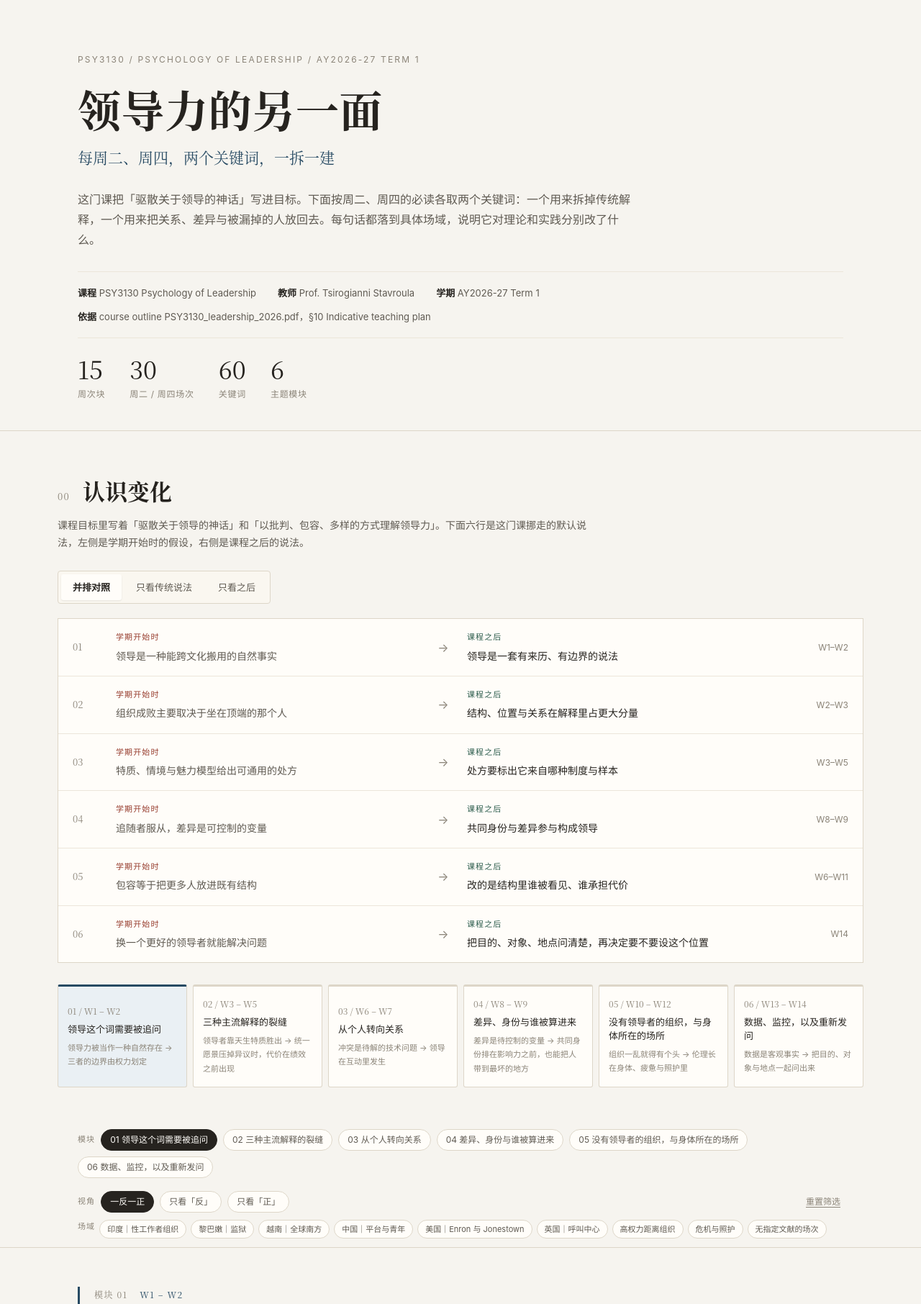
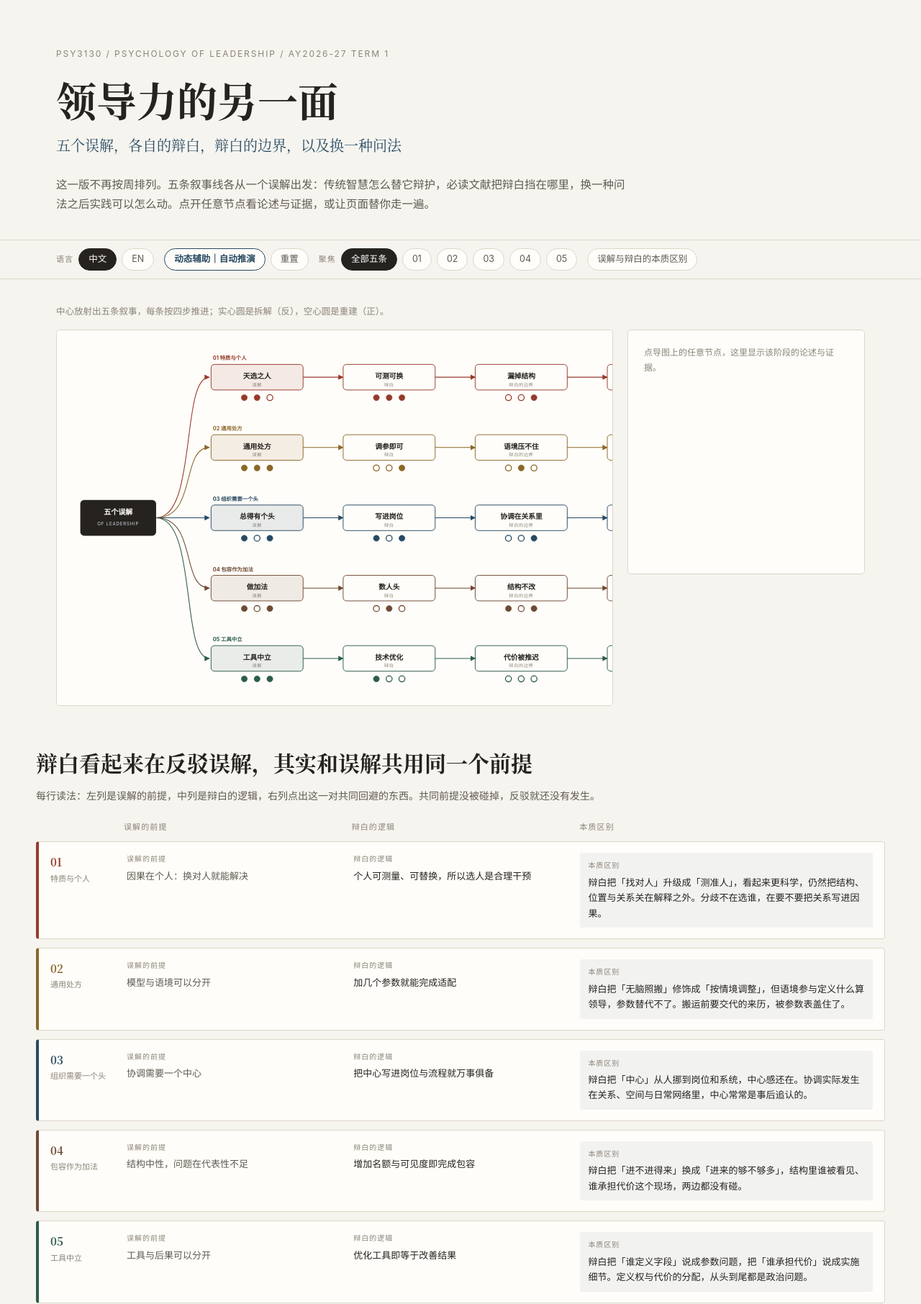
Before and after one commit to lisazhang7711/psy3130-unlearning, a plain HTML site: page index.html in a window 1280 px wide. Shown: the top 1812 px of the page at 72% size. Drawn offline with Linux system fonts and the light colour scheme.

Commit message:
publish index.html

```diff
--- a/index.html
+++ b/index.html
@@ -3,63 +3,62 @@
 <head>
 <meta charset="utf-8">
 <meta name="viewport" content="width=device-width, initial-scale=1">
-<title>领导力的另一面｜PSY3130 批判性阅读</title>
-<meta name="description" content="PSY3130 Psychology of Leadership 每周二、周四必读的一反一正关键词，按六个主题模块分类，展现批判观点与认识变化。">
-<link rel="stylesheet" href="assets/style.css?v=1">
+<title>领导力的另一面｜PSY3130 论证流</title>
+<meta name="description" content="PSY3130 Psychology of Leadership：五个领导力误解，各自的辩白，辩白的边界，以及换一种问法。中英双语，可自动推演的论证流导图。">
+<link rel="stylesheet" href="assets/logic.css?v=2">
 </head>
 <body>
 
 <header class="hero">
   <div class="wrap">
-    <p class="kicker">PSY3130 / Psychology of Leadership / AY2026-27 Term 1</p>
-    <h1>领导力的另一面</h1>
-    <p class="sub">每周二、周四，两个关键词，一拆一建</p>
+    <p class="kicker" id="kicker"></p>
+    <h1 id="h1"></h1>
+    <p class="sub" id="sub"></p>
     <p class="lede" id="lede"></p>
-    <div class="meta-grid" id="meta"></div>
-    <div class="stats" id="stats"></div>
   </div>
 </header>
 
 <main>
 
-  <section class="section wrap" id="shift">
-    <div class="section-head"><span class="idx">00</span><h2>认识变化</h2></div>
-    <p class="section-note">课程目标里写着「驱散关于领导的神话」和「以批判、包容、多样的方式理解领导力」。下面六行是这门课挪走的默认说法，左侧是学期开始时的假设，右侧是课程之后的说法。</p>
-    <div class="shift-tabs" role="tablist" aria-label="对照表显示方式" id="shiftTabs"></div>
-    <div class="shift-table" id="shiftTable"></div>
-    <div class="arc" id="arc" aria-label="按模块跳转"></div>
+  <div class="toolbar">
+    <div class="wrap toolbar-inner">
+      <div class="tgroup" id="langBtns"></div>
+      <div class="tgroup">
+        <button id="playBtn" class="chip chip--play" aria-pressed="false"></button>
+        <button id="resetBtn" class="chip"></button>
+      </div>
+      <div class="tgroup" id="focusBtns"></div>
+      <button id="compareBtn" class="chip"></button>
+    </div>
+  </div>
+
+  <section class="wrap map-section">
+    <p class="map-caption" id="chartCaption"></p>
+    <div class="map-layout">
+      <div class="map-wrap">
+        <svg id="mapSvg" viewBox="0 0 1520 880" role="group" aria-label="论证流导图：五个误解，各四步推演"></svg>
+      </div>
+      <aside class="detail" id="detail" aria-live="polite"></aside>
+    </div>
   </section>
 
-  <div class="toolbar">
-    <div class="wrap toolbar-inner">
-      <div class="tool-group" id="moduleChips"><span class="tool-label">模块</span></div>
-      <div class="tool-group" id="viewChips"><span class="tool-label">视角</span></div>
-      <div class="tool-spacer"></div>
-      <button class="reset" id="resetBtn">重置筛选</button>
-    </div>
-    <div class="wrap"><div class="place-bar" id="placeChips"></div></div>
-  </div>
-
-  <div class="wrap" id="modules"></div>
-  <div class="wrap"><p class="no-result" id="noResult">这个场域下没有匹配的周次。点「重置筛选」回到全部内容。</p></div>
-
-  <section class="section wrap" id="contexts">
-    <div class="section-head"><span class="idx">07</span><h2>被写进来的场域</h2></div>
-    <p class="section-note">大纲的必读里反复出现欧美组织之外的地点与人群。每一处都在改写「谁算领导者」「什么算领导」的边界。</p>
-    <div class="key-grid" id="contextCards"></div>
+  <section class="wrap section" id="compare">
+    <div class="section-head"><h2 id="compareTitle"></h2></div>
+    <p class="section-note" id="compareNote"></p>
+    <div class="cmp-table" id="cmpTable"></div>
   </section>
 
-  <section class="section wrap" id="readingKey">
-    <div class="section-head"><span class="idx">08</span><h2>这份提取怎么读</h2></div>
-    <p class="section-note">分清来源层级，避免把课堂上推导出来的说法当成文献原话。</p>
-    <div class="key-grid" id="keyCards"></div>
+  <section class="wrap section" id="cards">
+    <div class="section-head"><h2 id="cardsTitle"></h2></div>
+    <div class="thread-cards" id="threadCards"></div>
   </section>
 
 </main>
 
-<footer class="footer"><div class="wrap" id="footer"></div></footer>
+<footer class="footer"><div class="wrap" id="footerBox"></div></footer>
 
 <script src="assets/data.js?v=1"></script>
-<script src="assets/app.js?v=1"></script>
+<script src="assets/logic-data.js?v=2"></script>
+<script src="assets/logic-app.js?v=2"></script>
 </body>
 </html>
```
